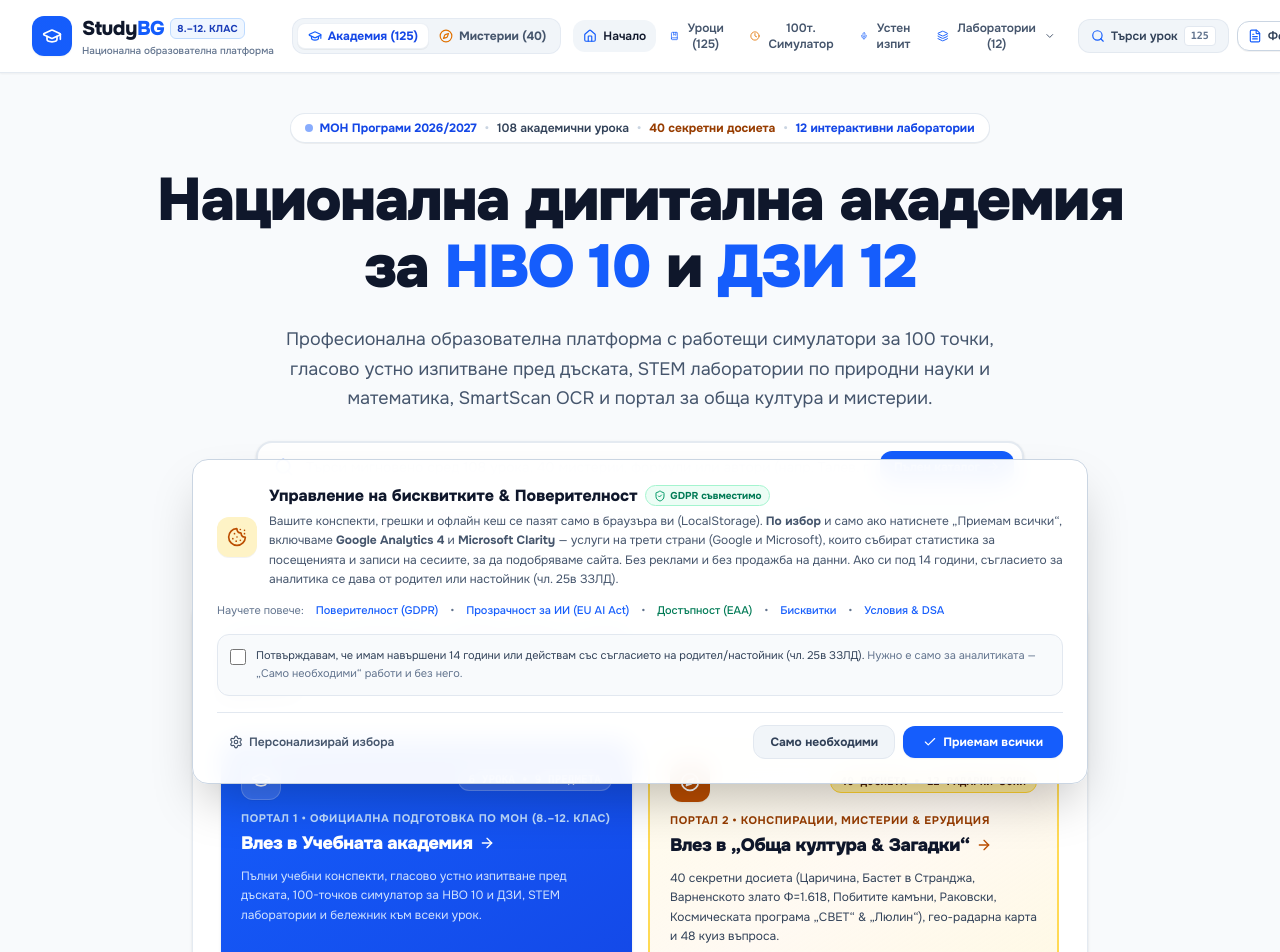
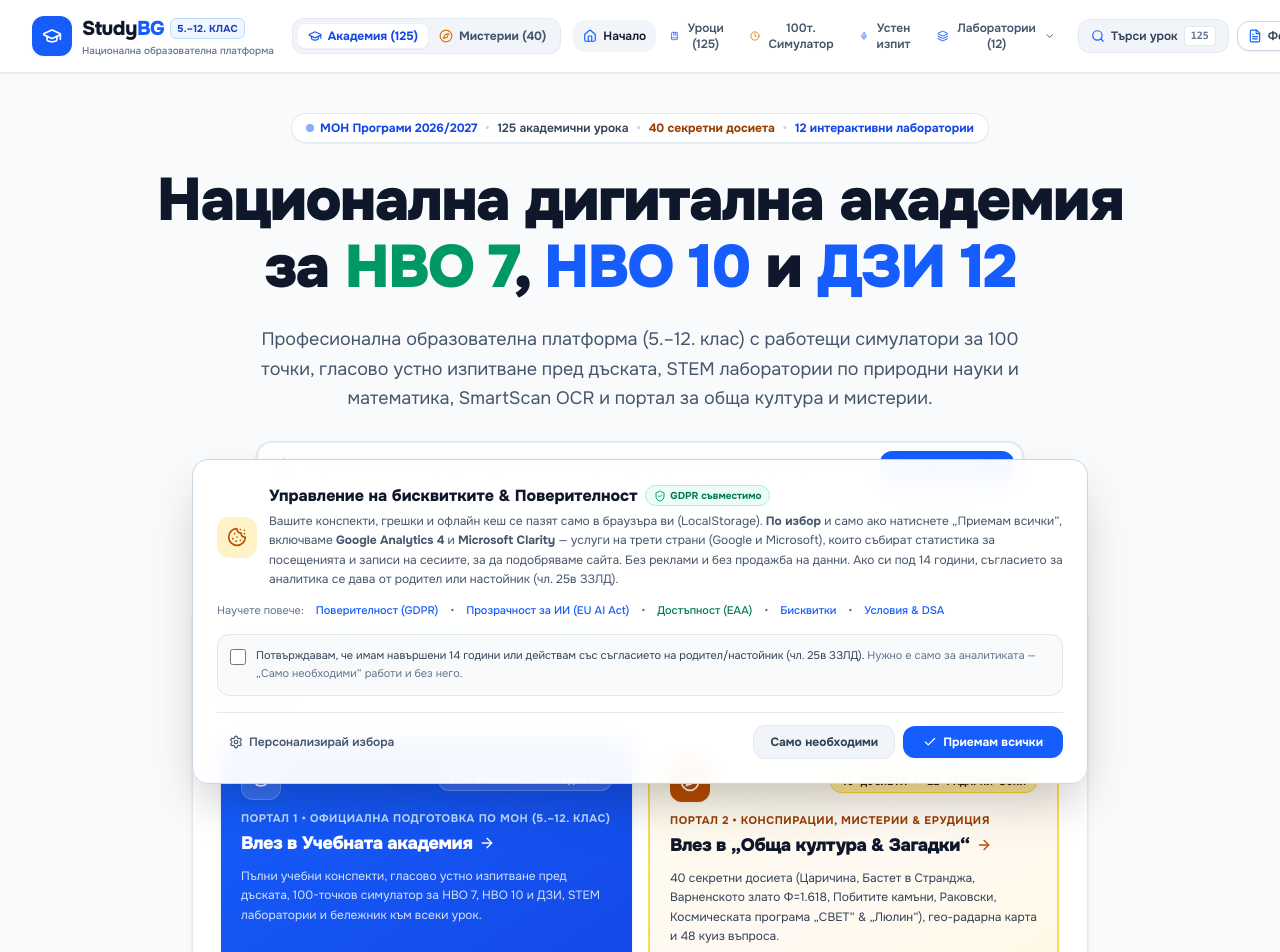
Before and after one commit to vasilevvasil200630-ctrl/studybg, a React (Vite) app: page / in a window 1280 px wide. Shown: the top 952 px of the page. Built offline with nearby package versions, Linux system fonts and the light colour scheme.

Commit message:
chore(ui-seo): sync 125 lessons, 5-12 grade badges, and deferred curriculum counters across UI and SEO

```diff
--- a/src/components/Footer.tsx
+++ b/src/components/Footer.tsx
@@ -79,13 +79,13 @@ export const Footer: React.FC<FooterProps> = ({
                 <div className="flex items-center gap-2">
                   <span className="font-extrabold text-slate-900 text-base tracking-tight">StudyBG</span>
                   <span className="text-[10px] uppercase font-bold text-blue-800 bg-blue-100 px-2 py-0.5 rounded border border-blue-200">
-                    8.–12. клас
+                    5.–12. клас
                   </span>
                 </div>
               </div>
             </div>
             <p className="text-xs text-slate-600 leading-relaxed">
-              Специализирана учебна академия за гимназиален етап. Подготовка за НВО 10 и ДЗИ 12 по стандартите на МОН: 100-точкови симулации, 4-критерийна рубрика за есе и исторически контекст за Отличен 6.00.
+              Национална учебна академия за 5.–12. клас. Подготовка за НВО 7, НВО 10, ДЗИ 12 и ДИППК по стандартите на МОН: 100-точкови симулации, 4-критерийна рубрика за есе и исторически контекст за Отличен 6.00.
             </p>
 
             {/* Quick Actions */}
@@ -308,7 +308,7 @@ export const Footer: React.FC<FooterProps> = ({
                   className="hover:text-blue-700 transition-colors flex items-center gap-2"
                 >
                   <BookOpen className="w-3.5 h-3.5 text-slate-400" />
-                  <span>Гимназиален каталог (8.–12. клас)</span>
+                  <span>Пълен учебен каталог (5.–12. клас)</span>
                 </button>
               </li>
             </ul>
@@ -327,7 +327,7 @@ export const Footer: React.FC<FooterProps> = ({
                   className="hover:text-amber-800 transition-colors flex items-center gap-2 font-semibold text-amber-900"
                 >
                   <Compass className="w-3.5 h-3.5 text-amber-700" />
-                  <span>33 Конспиративни досиета & Загадки</span>
+                  <span>40 Конспиративни досиета & Загадки</span>
                 </button>
               </li>
               <li>
@@ -363,7 +363,7 @@ export const Footer: React.FC<FooterProps> = ({
                   className="hover:text-blue-700 transition-colors flex items-center gap-2"
                 >
                   <Sparkles className="w-3.5 h-3.5 text-blue-600" />
-                  <span>Куиз за ерудити (42 въпроса)</span>
+                  <span>Куиз за ерудити (48 въпроса)</span>
                 </button>
               </li>
             </ul>
@@ -427,7 +427,7 @@ export const Footer: React.FC<FooterProps> = ({
         <div className="pt-4 flex flex-col md:flex-row items-center justify-between gap-4 text-xs text-slate-600">
           <div className="flex items-center gap-2 text-slate-700 font-medium">
             <ShieldCheck className="w-4 h-4 text-emerald-600" />
-            <span>Съобразено с държавните образователни изисквания на МОН за гимназиален етап (8.–12. клас)</span>
+            <span>Съобразено с държавните образователни изисквания на МОН (5.–12. клас)</span>
           </div>
           <div className="flex items-center gap-3 text-slate-500 text-[11px]">
             <span className="inline-flex items-center gap-1.5 text-emerald-700 bg-emerald-50 px-2 py-0.5 rounded-md border border-emerald-200 font-medium">
--- a/src/components/HomeCurriculumSection.tsx
+++ b/src/components/HomeCurriculumSection.tsx
@@ -16,10 +16,10 @@ export const HomeCurriculumSection: React.FC<HomeCurriculumSectionProps> = ({ le
   const [selectedCurriculumTrack, setSelectedCurriculumTrack] = useState<'dzi' | 'nvo' | 'nvo7' | 'stem' | 'dippk' | 'all'>('dzi');
   const [showAllInTrack, setShowAllInTrack] = useState(false);
 
-  // Смяна на пътеката или „Покажи всички“ → тогава вече трябват всички уроци
+  // Когато отложената секция с учебната база се рендерира на екрана, дозареждаме пълните 125 урока
   useEffect(() => {
-    if (selectedCurriculumTrack !== 'dzi' || showAllInTrack) onRequestFullCurriculum?.();
-  }, [selectedCurriculumTrack, showAllInTrack, onRequestFullCurriculum]);
+    onRequestFullCurriculum?.();
+  }, [onRequestFullCurriculum]);
 
   // Curated DZI 12 High-Yield Lessons
   const dziLessons = lessons.filter(
@@ -68,7 +68,7 @@ export const HomeCurriculumSection: React.FC<HomeCurriculumSectionProps> = ({ le
   return (
     <>
         {/* ========================================================================= */}
-        {/* 4. CURATED EXAM PATHWAYS: ALL 120 MON LESSONS WITH MULTI-ACTION LAUNCH */}
+        {/* 4. CURATED EXAM PATHWAYS: ALL 125 MON LESSONS WITH MULTI-ACTION LAUNCH */}
         {/* ========================================================================= */}
         <section id="curriculum" className="max-w-7xl mx-auto px-4 sm:px-6 lg:px-8 cv-auto">
           <div className="p-6 sm:p-8 rounded-3xl bg-white border border-slate-200/90 shadow-xs">
@@ -272,7 +272,7 @@ export const HomeCurriculumSection: React.FC<HomeCurriculumSectionProps> = ({ le
                 className="inline-flex items-center gap-2 px-5 py-2.5 rounded-xl bg-slate-100 hover:bg-slate-200/70 border border-slate-200 hover:border-blue-200 text-slate-700 hover:text-blue-800 text-xs font-semibold transition-colors cursor-pointer"
               >
                 <BookMarked className="w-4 h-4 text-blue-600" />
-                <span>Отвори пълния каталог с всички {totalLessonsCount} теми по програмите на МОН за 8.–12. клас</span>
+                <span>Отвори пълния каталог с всички {totalLessonsCount} теми по програмите на МОН за 5.–12. клас</span>
                 <ArrowRight className="w-3.5 h-3.5" />
               </button>
             </div>
--- a/src/components/HomeLandingView.tsx
+++ b/src/components/HomeLandingView.tsx
@@ -8,6 +8,7 @@ import { DeferredSection } from './DeferredSection';
 import type { UnsolvedMysteryItem } from '../data/generalKnowledgeData';
 
 import { errorBankService } from '../services/errorBankService';
+import { TOTAL_CURRICULUM_LESSONS_COUNT } from '../data/curriculumDatabase';
 
 const HomeSchoolsSection = lazy(() => import('./HomeSchoolsSection').then((m) => ({ default: m.HomeSchoolsSection })));
 const HomeTrainerSection = lazy(() => import('./HomeTrainerSection').then((m) => ({ default: m.HomeTrainerSection })));
@@ -34,7 +35,7 @@ export const HomeLandingView: React.FC<HomeLandingViewProps> = ({
   onNavigateCultureTab,
   onRequestFullCurriculum
 }) => {
-  const totalLessonsCount = Math.max(lessons.length, 108);
+  const totalLessonsCount = Math.max(lessons.length, TOTAL_CURRICULUM_LESSONS_COUNT);
 
   // 1. Live Omni-Search State
   const [omniSearchQuery, setOmniSearchQuery] = useState('');
@@ -271,12 +272,12 @@ export const HomeLandingView: React.FC<HomeLandingViewProps> = ({
 
           {/* Main Display Headline */}
           <h1 className="text-3xl sm:text-5xl lg:text-6xl font-black text-slate-900 tracking-tight leading-[1.12]">
-            Национална дигитална академия за <span className="text-blue-600">НВО 10</span> и <span className="text-blue-600">ДЗИ 12</span>
+            Национална дигитална академия за <span className="text-emerald-600">НВО 7</span>, <span className="text-blue-600">НВО 10</span> и <span className="text-blue-600">ДЗИ 12</span>
           </h1>
 
           {/* Subtitle */}
           <p className="text-sm sm:text-base lg:text-lg text-slate-600 max-w-3xl mx-auto leading-relaxed">
-            Професионална образователна платформа с работещи симулатори за 100 точки, гласово устно изпитване пред дъската, STEM лаборатории по природни науки и математика, SmartScan OCR и портал за обща култура и мистерии.
+            Професионална образователна платформа (5.–12. клас) с работещи симулатори за 100 точки, гласово устно изпитване пред дъската, STEM лаборатории по природни науки и математика, SmartScan OCR и портал за обща култура и мистерии.
           </p>
 
           {/* LIVE OMNI-SEARCH ENGINE BAR */}
@@ -347,7 +348,7 @@ export const HomeLandingView: React.FC<HomeLandingViewProps> = ({
 
                 {omniResults.total === 0 ? (
                   <div className="py-6 text-center text-xs text-slate-500">
-                    Няма директно съвпадение. Опитай с друга ключова дума или разгледай пълния каталог с {lessons.length} урока.
+                    Няма директно съвпадение. Опитай с друга ключова дума или разгледай пълния каталог със {totalLessonsCount} урока.
                   </div>
                 ) : (
                   <div className="grid grid-cols-1 md:grid-cols-2 gap-4">
@@ -458,7 +459,7 @@ export const HomeLandingView: React.FC<HomeLandingViewProps> = ({
 
               {/* Main Entrance Call-to-Actions */}
               <div className="grid grid-cols-1 md:grid-cols-2 gap-4">
-                {/* Entrance 1: The Study Academy (8.-12. grade) */}
+                {/* Entrance 1: The Study Academy (5.-12. grade) */}
                 <button
                   onClick={() => onNavigateTab('summary')}
                   className="group relative p-5 rounded-2xl bg-gradient-to-br from-blue-600 to-blue-700 hover:from-blue-700 hover:to-blue-800 text-white flex flex-col justify-between transition-all shadow-sm hover:shadow-md cursor-pointer text-left"
@@ -469,12 +470,12 @@ export const HomeLandingView: React.FC<HomeLandingViewProps> = ({
                         <GraduationCap className="w-5 h-5 text-white" />
                       </div>
                       <span className="text-[11px] font-mono font-bold px-2.5 py-0.5 rounded-full bg-white/15 text-white border border-white/20">
-                        {lessons.length} УРОКА • 9 ПРЕДМЕТА
+                        {totalLessonsCount} УРОКА • 13 ПРЕДМЕТА
                       </span>
                     </div>
                     <div>
                       <div className="text-[11px] uppercase tracking-wider font-bold text-blue-200">
-                        Портал 1 • Официална подготовка по МОН (8.–12. клас)
+                        Портал 1 • Официална подготовка по МОН (5.–12. клас)
                       </div>
                       <div className="text-base sm:text-lg font-black tracking-tight text-white flex items-center gap-1.5 pt-0.5">
                         <span>Влез в Учебната академия</span>
@@ -482,7 +483,7 @@ export const HomeLandingView: React.FC<HomeLandingViewProps> = ({
                       </div>
                     </div>
                     <p className="text-xs text-blue-100/95 leading-relaxed">
-                      Пълни учебни конспекти, гласово устно изпитване пред дъската, 100-точков симулатор за НВО 10 и ДЗИ, STEM лаборатории и бележник към всеки урок.
+                      Пълни учебни конспекти, гласово устно изпитване пред дъската, 100-точков симулатор за НВО 7, НВО 10 и ДЗИ, STEM лаборатории и бележник към всеки урок.
                     </p>
                   </div>
                   <div className="pt-3.5 text-xs font-bold text-blue-100 flex items-center justify-between border-t border-white/15 mt-3">
--- a/src/components/LegalPoliciesModal.tsx
+++ b/src/components/LegalPoliciesModal.tsx
@@ -397,7 +397,7 @@ export const LegalPoliciesModal: React.FC<LegalPoliciesModalProps> = ({
                     <strong>AI Оценител на Есе и Интерпретативно съчинение (Задача 41 в 100т. Симулатор):</strong> Използва генеративен езиков модел (<em>Google Gemini</em>) за ориентировъчен анализ по 4-те критерия на МОН (К1: Литературни/философски компетентности, К2: Смислова свързаност, К3: Езикови норми, К4: Правопис и пунктуация).
                   </li>
                   <li>
-                    <strong>AI Ментор към учебните конспекти (8.–12. клас):</strong> Интерактивен академичен асистент във всеки от 108-те урока, който отговаря на въпроси на ученика, извежда тези и генерира примерни изпитни въпроси по темата.
+                    <strong>AI Ментор към учебните конспекти (5.–12. клас):</strong> Интерактивен академичен асистент във всеки от 125-те урока, който отговаря на въпроси на ученика, извежда тези и генерира примерни изпитни въпроси по темата.
                   </li>
                 </ul>
               </section>
--- a/src/components/Navbar.tsx
+++ b/src/components/Navbar.tsx
@@ -88,7 +88,7 @@ export const Navbar: React.FC<NavbarProps> = ({
   onScrollToCatalog,
   onOpenFormulaModal,
   onOpenQuickSearch,
-  totalLessonsCount = 108
+  totalLessonsCount = 125
 }) => {
   const [isMobileMenuOpen, setIsMobileMenuOpen] = useState(false);
   const [isLabsDropdownOpen, setIsLabsDropdownOpen] = useState(false);
@@ -454,7 +454,7 @@ export const Navbar: React.FC<NavbarProps> = ({
                     Study<span className="text-blue-600">BG</span>
                   </span>
                   <span className="text-[10px] font-bold tracking-wide uppercase px-1.5 py-0.5 rounded-md bg-blue-50 text-blue-800 border border-blue-200">
-                    8.–12. клас
+                    5.–12. клас
                   </span>
                 </div>
                 <span className="text-[10px] text-slate-500 font-medium hidden sm:inline">
@@ -472,7 +472,7 @@ export const Navbar: React.FC<NavbarProps> = ({
                     ? 'bg-white text-blue-700 shadow-2xs border border-slate-200/60'
                     : 'text-slate-600 hover:text-slate-900'
                 }`}
-                title="Гимназиална учебна академия по МОН (8.–12. клас)"
+                title="Учебна академия по МОН (5.–12. клас)"
               >
                 <GraduationCap className="w-3.5 h-3.5 text-blue-600" />
                 <span>Академия ({totalLessonsCount})</span>
@@ -562,7 +562,7 @@ export const Navbar: React.FC<NavbarProps> = ({
                   <div className="flex items-center justify-between pb-3 mb-3 border-b border-slate-100">
                     <div>
                       <span className="text-xs font-extrabold text-slate-900 uppercase tracking-wider">
-                        🧪 Специализирани интерактивни лаборатории (МОН 8.–12. клас)
+                        🧪 Специализирани интерактивни лаборатории (МОН 5.–12. клас)
                       </span>
                       <p className="text-[11px] text-slate-500 mt-0.5">
                         Избери тренажор за директно упражнение, решаване на задачи или устно изпитване
@@ -735,10 +735,10 @@ export const Navbar: React.FC<NavbarProps> = ({
               </button>
             </div>
 
-            {/* Section 1: High School Core Tools (8.–12. grade) */}
+            {/* Section 1: High School Core Tools (5.–12. grade) */}
             <div>
               <div className="text-[11px] font-bold uppercase tracking-wider text-slate-400 px-1 mb-2">
-                Гимназиална академия & Лаборатории (8.–12. клас)
+                Учебна академия & Лаборатории (5.–12. клас)
               </div>
               <div className="grid grid-cols-2 gap-1.5">
                 {highSchoolNavItems.map((item) => (
--- a/src/components/SubjectCatalog.tsx
+++ b/src/components/SubjectCatalog.tsx
@@ -83,7 +83,7 @@ export const SubjectCatalog: React.FC<SubjectCatalogProps> = ({
             <span>Държавни образователни стандарти на МОН ({lessons.length} пълни урока · 100% одит-критерии за 6.00)</span>
           </div>
           <h3 className="text-xl sm:text-2xl font-bold text-slate-900">
-            Гимназиален и Професионален каталог: НВО 10, ДЗИ 12 и ДИППК
+            Учебен и Професионален каталог (5.–12. клас): НВО 7, НВО 10, ДЗИ 12 и ДИППК
           </h3>
           <p className="text-xs text-slate-600 mt-1">
             Избери клас, предмет или изпитен формат за достъп до официалния конспект, изискванията за пълно отличие (6.00), флашкартите, тестовете и симулатора.
--- a/vite.config.ts
+++ b/vite.config.ts
@@ -16,7 +16,7 @@ export default defineConfig({
     modulePreload: {
       polyfill: false,
     },
-    chunkSizeWarningLimit: 525,
+    chunkSizeWarningLimit: 560,
     rollupOptions: {
       output: {
         manualChunks(rawId: string) {
```
Also changed, not shown: index.html (+8 -8 lines), src/App.tsx (+4 -4 lines).
